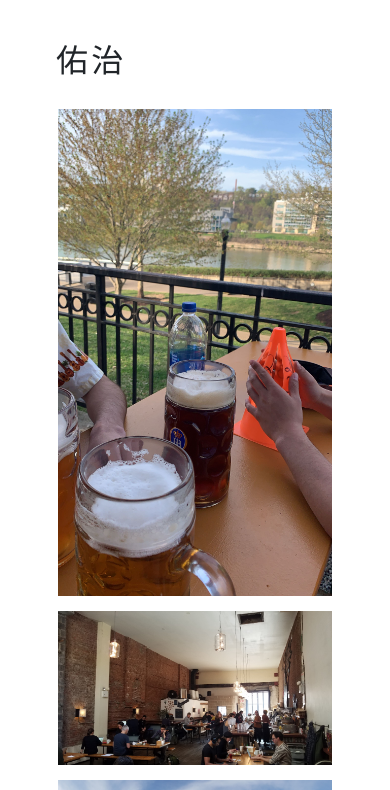
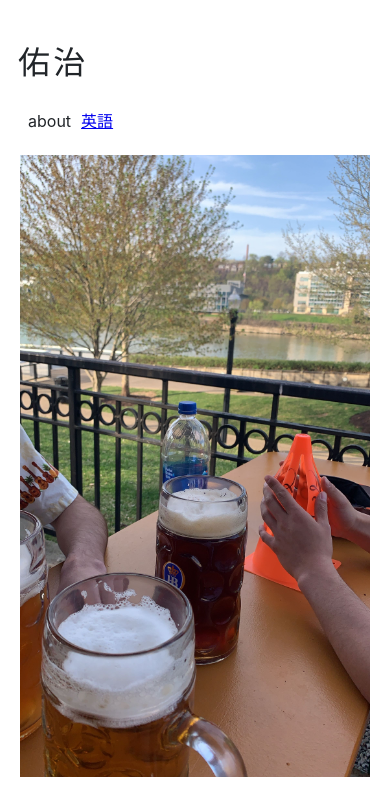
Before and after one commit to StevenConnors/me, a Next.js app: page / in a window 390 px wide. Shown: the top 790 px of the page. Built offline with nearby package versions, Linux system fonts and the light colour scheme.

Commit message:
add wishes on readme

```diff
--- /dev/null
+++ b/components/header.js
@@ -0,0 +1,26 @@
+import Head from 'next/head'
+import Link from 'next/link'
+import styles from './header.module.css'
+
+export default function Header() {
+  return (
+    <>
+      <Head>
+        <title>yuji tanaka</title>
+      </Head>
+
+      <Link href="/">
+        <h1>佑治</h1>
+      </Link>
+
+      <Link href="/about">
+        <span className={styles.link}>about</span>
+      </Link>
+
+      <a className={styles.link} href="https://www.linkedin.com/in/steven-connors/">
+        <span  >英語</span>
+      </a>
+
+    </>
+  )
+}
--- /dev/null
+++ b/components/header.module.css
@@ -0,0 +1,3 @@
+.link {
+  margin-left: 10px;
+}
--- a/components/main.js
+++ b/components/main.js
@@ -1,15 +1,12 @@
 import Head from 'next/head'
 import Link from 'next/link'
 import styles from './main.module.css'
+import Header from "./header"
 
 export default function MainComponent({ imgNames }) {
   return (
     <>
-      <Head>
-        <title>yuji tanaka</title>
-      </Head>
-
-      <h1>佑治</h1>
+      <Header />
 
       <div className={`${styles.container} ${styles.columns}`}>
         {imgNames.map(imgName => (
--- a/components/main.module.css
+++ b/components/main.module.css
@@ -1,12 +1,12 @@
 .container {
 	margin: 0 auto;
 	padding-top: 20px;
+	margin-top: 20px;
 }
 
 .columns {
 	columns: 3;
 	padding: 5px;
-
 }
 
 @media only screen and (min-width:479px) and (max-width:768px) {
--- a/lib/staticDataFetcher.js
+++ b/lib/staticDataFetcher.js
@@ -7,7 +7,7 @@ const POSTS_DIR = path.join(process.cwd(), 'imageDescriptions')
 
 export function getImages() {
   // Get file names under /images
-  return fs.readdirSync(IMG_DIR)
+  return fs.readdirSync(IMG_DIR).filter(f => f != ".DS_Store")
 }
 
 export function getImageDescription(filename) {
--- a/styles/global.css
+++ b/styles/global.css
@@ -9,6 +9,12 @@ body {
 	padding: 8px 48px
 }
 
+@media only screen and (max-width:768px) {
+	body {
+		padding: 10px;
+	}
+}
+
 h1 {
 	font-family: liberation sans unicode, liberation grande, sans-serif;
 	letter-spacing: .1em;
```
Also changed, not shown: pages/about.js (+2 -6 lines), 1 other file (tests, documents, lock files or other folders).
